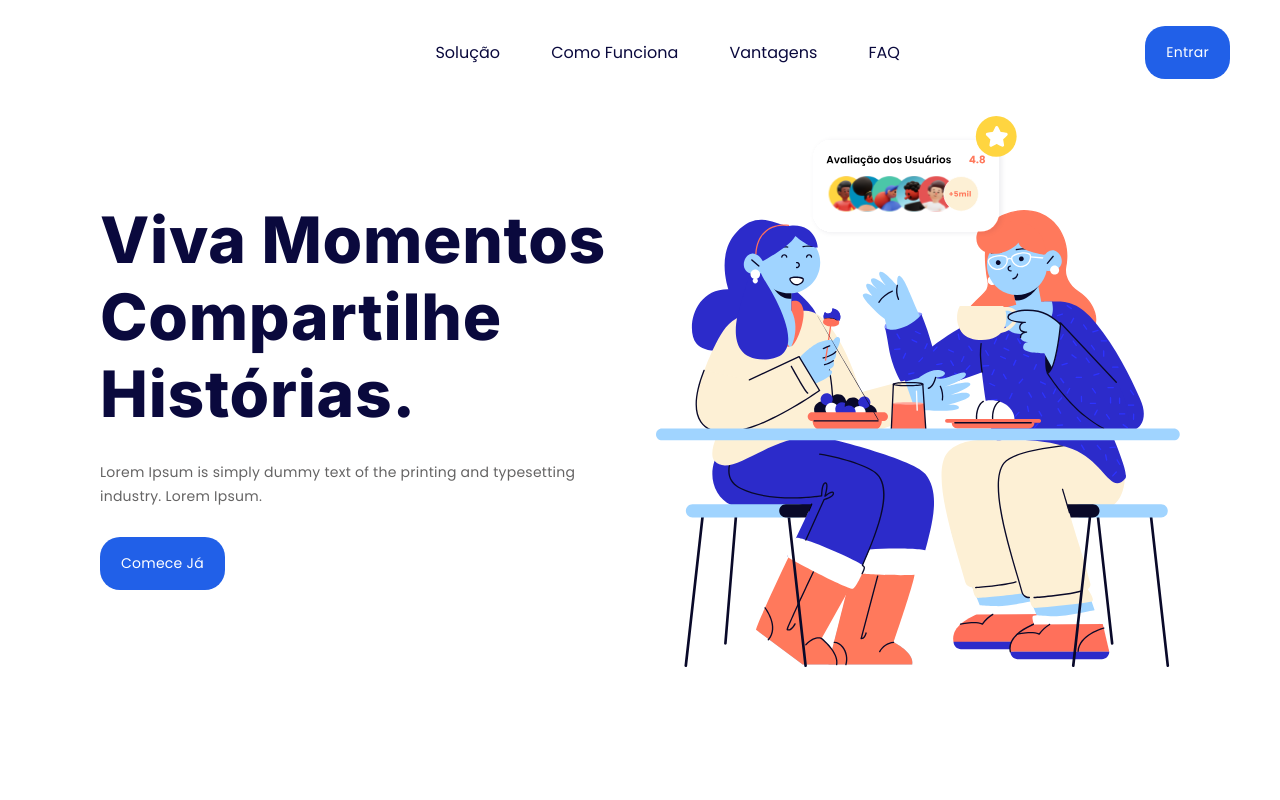
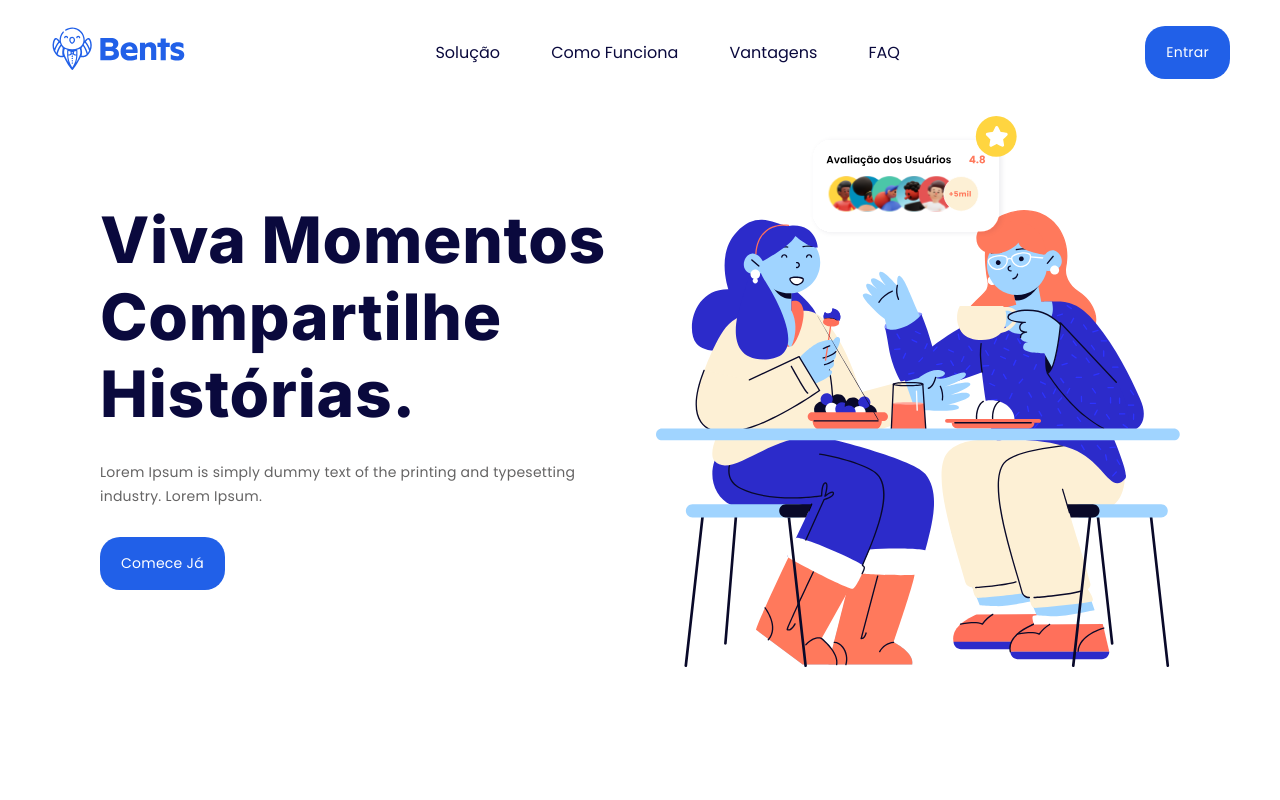
Before and after one commit to benteats/benteats-frontend, a React (Vite) app in the folder bents-app/: page / in a window 1280 px wide. Shown: the top 800 px of the page. Built offline with nearby package versions, Linux system fonts and the light colour scheme.

Commit message:
feat(Home): movendo menu

```diff
--- a/bents-app/src/pages/home/Home.tsx
+++ b/bents-app/src/pages/home/Home.tsx
@@ -6,9 +6,9 @@ import Solution from '../../components/home/solution/Solution'
 export default function Home(){
     return(
     <>
-        <Navbar />
         <Hero />
         <Solution />
+        <Navbar />
     </>
     )
 }
```
